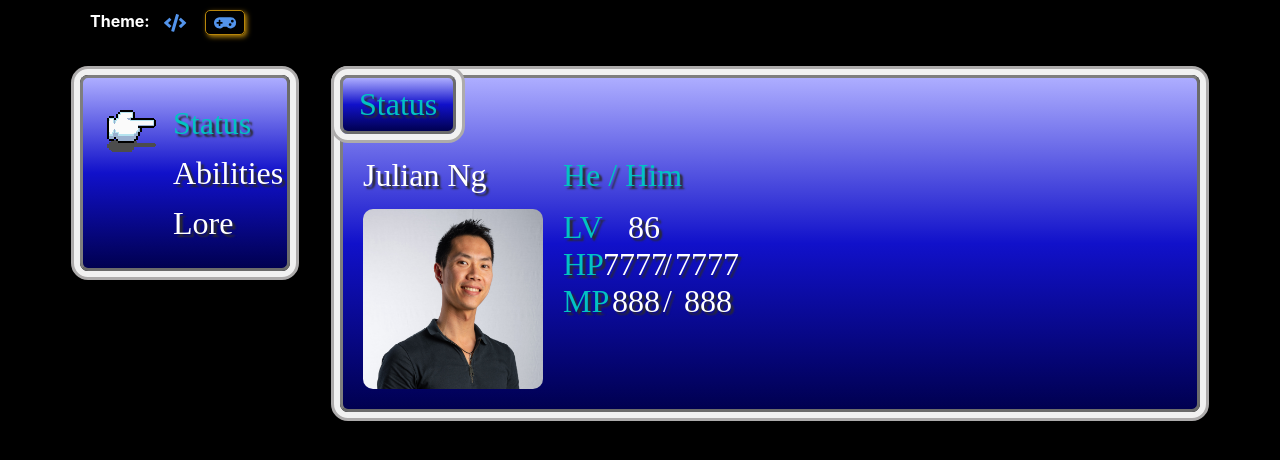
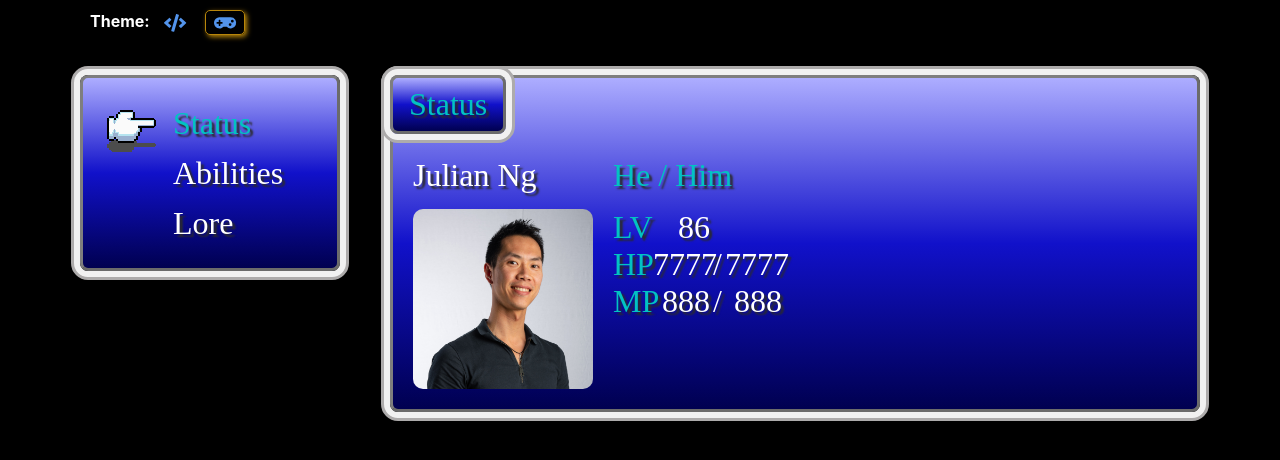
Before and after one commit to julesnuggy/cv, a React (Create React App) app: page /cv/ff-theme in a window 1280 px wide. Shown: the top 460 px of the page. Built offline with nearby package versions, Linux system fonts and the light colour scheme; a web font is replaced by a local one.

Commit message:
Update menu style to fit longer text

```diff
--- a/src/styles/layouts/FFLayout.scss
+++ b/src/styles/layouts/FFLayout.scss
@@ -1,6 +1,6 @@
 .ff-layout {
   display: grid;
-  grid-template-columns: 210px auto;
+  grid-template-columns: 260px auto;
   grid-template-rows: auto;
   grid-template-areas:
   "menu content";
```
